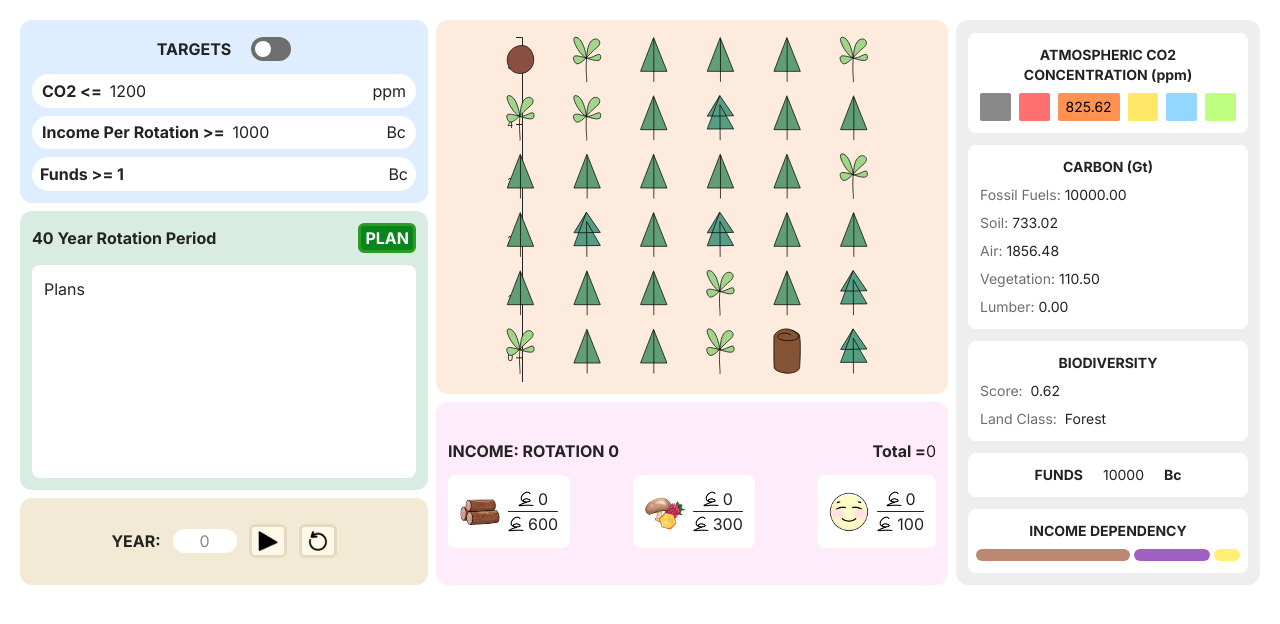
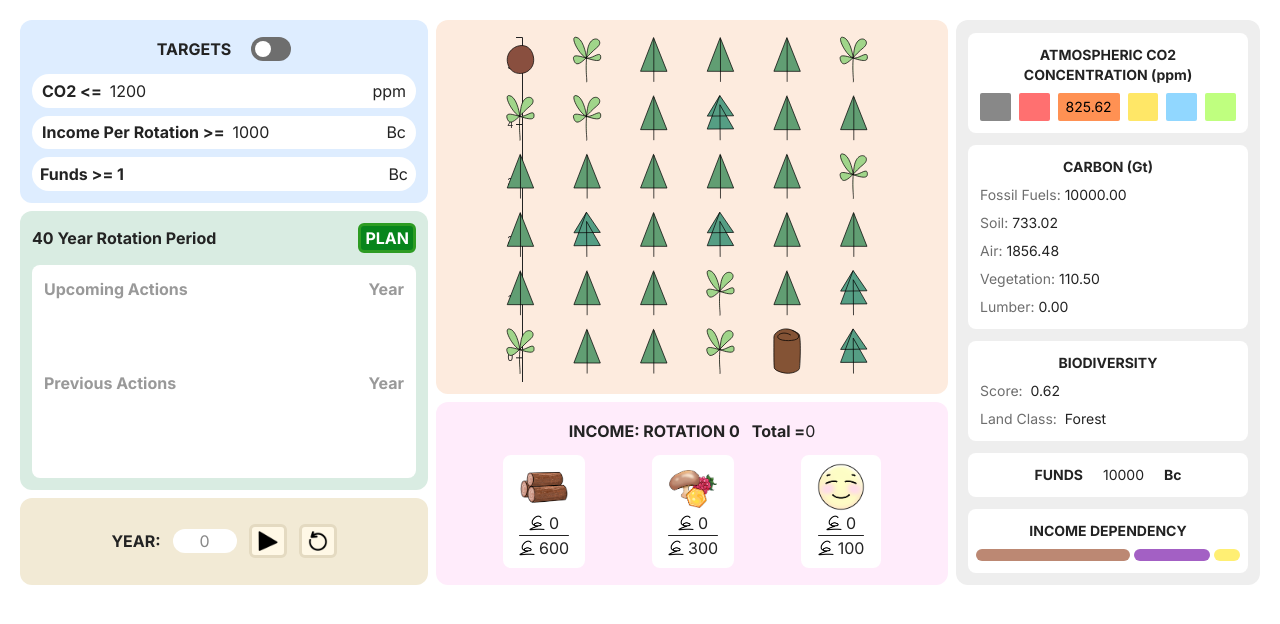
Before and after one commit to ggn1/microworld_dissertation_tcd, a Next.js app: page / in a window 1280 px wide. Shown: the top 624 px of the page. Built offline with nearby package versions, Linux system fonts and the light colour scheme.

Commit message:
trying to build plan viewer

```diff
--- a/app/classes/Environment.js
+++ b/app/classes/Environment.js
@@ -82,7 +82,7 @@ export default class Environment {
         return massCO2 * (molecularMassC/molecularMassCO2)
     }
 
-    updateNTFPAvailability() {
+    #updateNTFPAvailability() {
         /**
          * Computes and sets resource availability for non-timber forest products
          * like mushrooms, honey and berries based on current conditions.
@@ -100,4 +100,29 @@ export default class Environment {
         const availability = (availabilityBd + availabilityDw) / 2
         this.#updateResourceAvailability("ntfp", availability)
     }
+
+    #updateRecActAvailability() {
+        /**
+         * Computes and sets availability of people for
+         * recereational activities in the forest.
+         */
+        const def = JSON.parse(process.env.NEXT_PUBLIC_AVAILABILITY_RECACT)
+        let availabilityMax = utils.randomNormalSample(def.mean, def.sd)
+        const biodiversityPc = this.land.biodiversityScore
+        let availabilityBd = Math.max(
+            0, availabilityMax - (availabilityMax * (1 - biodiversityPc))
+        )
+        const availability = availabilityBd
+        this.#updateResourceAvailability("recreational_activities", availability)
+    }
+
+    takeTimeStep() {
+        /**
+         * Executes all functions/activities that take
+         * place with each passing year.
+         */
+        this.land.takeTimeStep()
+        this.#updateNTFPAvailability()
+        this.#updateRecActAvailability()
+    }
 }
--- a/app/components/PlanViewer.jsx
+++ b/app/components/PlanViewer.jsx
@@ -1,7 +1,115 @@
+"use client"
+
+import Tag from "./Tag"
 import Link from "next/link"
 import Button from "./Button"
+import { useEffect, useState } from "react"
 
-const PlanViewer = ({rotationPeriod}) => {
+const PlanViewer = ({year, rotationPeriod, plan}) => {
+    /**
+     * Component displays most recently executed and
+     * upcoming forest management plans with corresponding years.
+     */
+
+    const colorBad = "#F44A4A"
+    const colorGood = "#32CE51"
+    const colorDefault = "#CCCCCC"
+    const borderColorDefault = "#DDDDDD"
+    const actionSuccessColors = {"-1": colorDefault, "1":colorGood, "0":colorBad}
+
+    const planYears = Object.keys(plan)
+
+    const [idxPast, setIdxPast] = useState(-1)
+    const [idxUpcoming, setIdxUpcoming] = useState(-1)
+    const [pastActionTags, setPastActionTags] = useState([])
+    const [upcomingActionTags, setUpcomingActionTags] = useState([])
+
+    const updateIndices = () => {
+        /**
+         * Sets the index of plans corresponding to
+         * last or upcoming plan for the given year if
+         * it exists or -1 otherwise.
+         */
+        let idxPrev = -1
+        for (let i = 0; i < planYears.length; i++) {
+            if (planYears[i] < year) idxPrev = i
+        }
+        let idxNext = -1
+        for (let i = idxPrev + 1; i < planYears.length; i++) {
+            if (planYears[i] >= year) {
+                idxNext = i
+                break
+            }
+        }
+        setIdxPast(idxPrev)
+        setIdxUpcoming(idxNext)
+    }
+
+    const updateActionTags = () => {
+        /**
+         * Updates the list of renderable read only
+         * action tags with latest past and upcoming actions.
+         */
+        for (const idxType of ["past", "upcoming"]) {
+            let i = -1
+            if (idxType == "past") i = idxPast
+            else i = idxUpcoming // idxType == "upcoming"
+            let actions = []
+            if (i >= 0) {
+                for (const actionType of Object.keys(plan[planYears[i]])) {
+                    for (const actionRaw of plan[planYears[i]][actionType]) {
+                        let action = {"actionType": actionType}
+                        action["treeType"] = actionRaw.type
+                        action["count"] = actionRaw.count
+                        action["success"] = actionRaw.success
+                        if ("stage" in actionRaw) action["treeLifeStage"] = actionRaw.stage
+                        actions.push(action)
+                    }
+                }
+            }
+            let actionTags = []
+            for (const action of actions) {
+                actionTags.push(
+                    <div
+                        className="
+                            bg-[#EEEEEE] border-4 border-[#DDDDDD]
+                            flex p-2 gap-1 items-center justify-center
+                        "
+                        style={{ minWidth: "140px", borderRadius: "10px"}}
+                    >
+                        <img src={
+                            action.actionType == "fell" ? "axe.png" : "shovel.png"
+                        } className='h-8 w-auto'/>
+                        <div className="font-bold">{action.count}</div>
+                        <img src={
+                            action.actionType == "plant" ?
+                            `mature_${action.treeType}.png` :
+                            `${action.treeLifeStage}_${action.treeType}.png`
+                        } className='h-8 w-auto'/>
+                        <div
+                            style={{
+                                minWidth: "15px",
+                                minHeight: "15px",
+                                borderRadius: "25px",
+                                backgroundColor: actionSuccessColors[action.success.toString()],
+                            }}
+                        ></div>
+                    </div>
+                )
+            }
+            if (idxType == "past") setPastActionTags(actionTags)
+            else setUpcomingActionTags(actionTags) // (idxType == "upcoming")
+        }
+    }
+
+    useEffect(() => {
+        updateIndices()
+    }, [plan, year])
+
+    useEffect(() => {
+        updateActionTags()
+    }, [idxPast, idxUpcoming])
+
     return (
         <div className="p-3 flex flex-col h-full gap-3">
             <div className="flex justify-between items-center">
@@ -14,8 +122,47 @@ const PlanViewer = ({rotationPeriod}) => {
                     </Button>
                 </Link>
             </div>
-        <div className="bg-white h-full p-3 rounded-lg">
-            Plans
+            {/* PREVIOUS & UPCOMING PLANS */}
+            <div className="
+                bg-white h-full grid grid-rows-2 grid-col-1 p-3 rounded-lg">
+                {/* UPCOMING PLANS */}
+                <div>
+                    <div className="flex justify-between gap-3 mb-1">
+                        <div className="font-bold text-s text-[#999999]">
+                            Upcoming Actions
+                        </div>
+                        <div className="font-bold text-s text-[#999999]">
+                            Year {idxUpcoming == -1 ? "" : planYears[idxUpcoming]}
+                        </div>
+                    </div>
+                    <div
+                        className="overflow-hidden hover:overflow-scroll"
+                        style={{ width: "300px"}}
+                    >
+                        <div className="flex gap-3 items-center">
+                            {upcomingActionTags}
+                        </div>
+                    </div>
+                </div>
+                {/* PREVIOUS PLANS */}
+                <div>
+                    <div className="flex justify-between gap-3 items-center mb-1">
+                        <div className="font-bold text-s text-[#999999]">
+                            Previous Actions
+                        </div>
+                        <div className="font-bold text-s text-[#999999]">
+                            Year {idxPast == -1 ? "" : planYears[idxPast]}
+                        </div>
+                    </div>
+                    <div
+                        className="overflow-hidden hover:overflow-scroll"
+                        style={{ width: "300px"}}
+                    >
+                        <div className="flex gap-3 items-center">
+                            {pastActionTags}
+                        </div>
+                    </div>
+                </div>
             </div>
         </div>
     )
--- a/app/components/RotationIncomeViewer.jsx
+++ b/app/components/RotationIncomeViewer.jsx
@@ -22,13 +22,14 @@ const RotationIncomeViewer = ({targets, income, rotation}) => {
         for (const resource of Object.keys(incomeSources)) {
             resourceData.push(
                 <div
-                    className="flex gap-2 rounded-lg p-2 bg-[#FFFFFF] items-center border-4"
-                    style={{
-                        borderColor: income[resource] < targets[resource]
-                                     ? colorDefault : colorGood
+                    className="
+                        flex flex-col rounded-lg p-1
+                        bg-[#FFFFFF] items-center border-4 px-3
+                    " style={{
+                        borderColor: income[resource]<targets[resource]?colorDefault:colorGood
                     }}
                 >
-                    <img src={incomeSources[resource].image} className="h-10 w-auto"/>
+                    <img src={incomeSources[resource].image} className="h-12 w-auto"/>
                     <div>
                         <div className="flex gap-1 justify-center items-center">
                             <img src="barcon.png" className="h-4 r-auto"/>
@@ -55,8 +56,8 @@ const RotationIncomeViewer = ({targets, income, rotation}) => {
     }, [targets, income])
 
     return (
-        <div className="p-3">
-            <div className='flex justify-between gap-3 items-center'>
+        <div className="px-3">
+            <div className='flex justify-center gap-3 items-center'>
                 <div className='mb-3 font-bold text-center'>
                     INCOME: ROTATION {rotation}
                 </div>
@@ -65,7 +66,7 @@ const RotationIncomeViewer = ({targets, income, rotation}) => {
                     {utils.roundToNDecimalPlaces(income.total, 2)}
                 </div>
             </div>
-            <div className='flex justify-between gap-2'>
+            <div className='flex justify-evenly gap-3'>
                 {resourceData}
             </div>
         </div>
--- a/app/components/YearActions.jsx
+++ b/app/components/YearActions.jsx
@@ -60,7 +60,6 @@ const YearActions = ({
             >{[
                 actions.map((action, i) => {
                     return(<Tag
-                        key={`action-tag-${year}-${i}`}
                         bgColor="#EEEEEE"
                         borderColor={borderColorDefault}
                         borderColorSelected={borderColorSelected}
--- a/app/page.jsx
+++ b/app/page.jsx
@@ -29,6 +29,8 @@ const Home = () => {
     const [curRotation, setCurRotation] = useState(1)
     const [rotationIncomeTargets, setRotationIncomeTargets] = useState({})
     const [rotationIncome, setRotationIncome] = useState({})
+    const [plan, setPlan] = useState({})
+    const [time, setTime] = useState(0)
 
     const updateSimUI = () => {
         setLandContent([...sim.env.land.content])
@@ -42,12 +44,25 @@ const Home = () => {
         setFunds(sim.funds)
         setCurRotation(sim.rotation)
         setRotationIncome({...sim.income})
+        setTime(sim.time)
+    }
+
+    const updatePlanUI = () => {
+        /**
+         * Refreshes the plan in plan viewer.
+         */
+        setPlan({...sim.planner.plan})
     }
 
     useEffect(() => {
-        if (sim == null) sim = new Simulation(updateSimUI)
-        else sim.updateSimUI = updateSimUI
+        if (sim == null) {
+            sim = new Simulation(updateSimUI, updatePlanUI)
+        } else {
+            sim.updateSimUI = updateSimUI
+            sim.updatePlanUI = updatePlanUI
+        }
         updateSimUI()
+        updatePlanUI()
         setIsInitialized(true)
     }, [])
 
@@ -99,7 +114,11 @@ const Home = () => {
             <div id="home-plan" className="rounded-xl bg-[#D9ECE2] col-span-4 row-span-3
                 place-content-center
             ">
-                <PlanViewer rotationPeriod={rotationPeriod}/>
+                <PlanViewer
+                    rotationPeriod={rotationPeriod}
+                    plan={plan}
+                    year={time}
+                />
             </div>
             <div id="home-sales" className="rounded-xl bg-[#FFECFB] col-span-5 row-span-2
                 place-content-center
```
Also changed, not shown: app/classes/Planner.js (+8 -7 lines), app/classes/Simulation.js (+7 -3 lines), 1 other file (tests, documents, lock files or other folders). Lines whose indentation alone changed are shown as unchanged.
